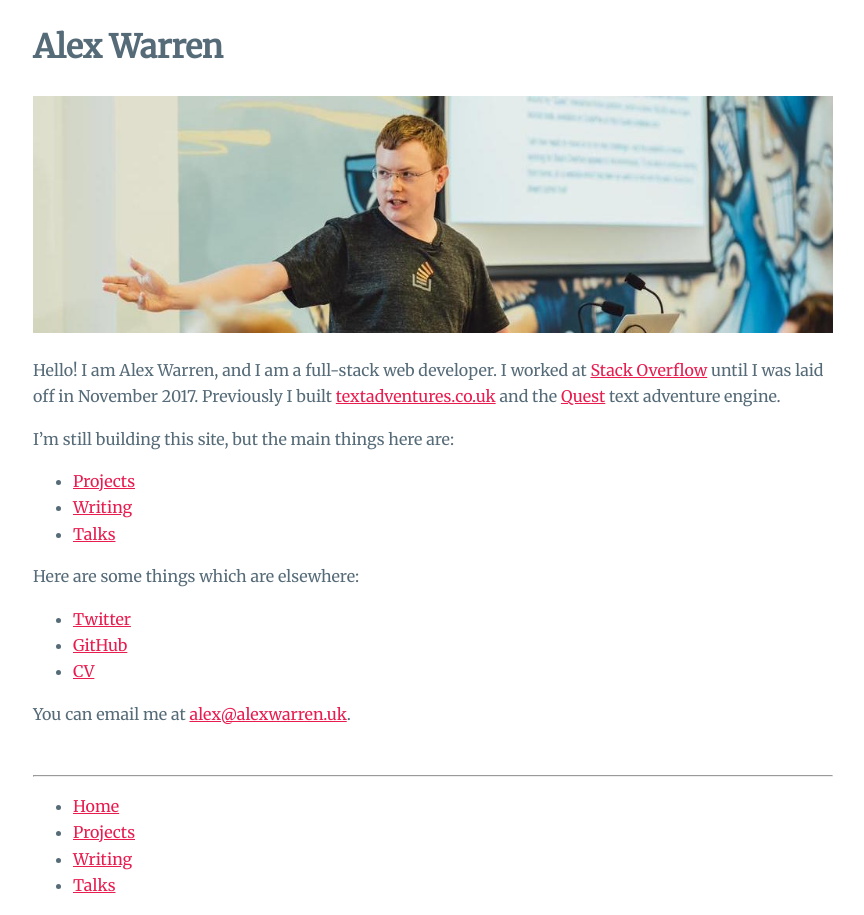
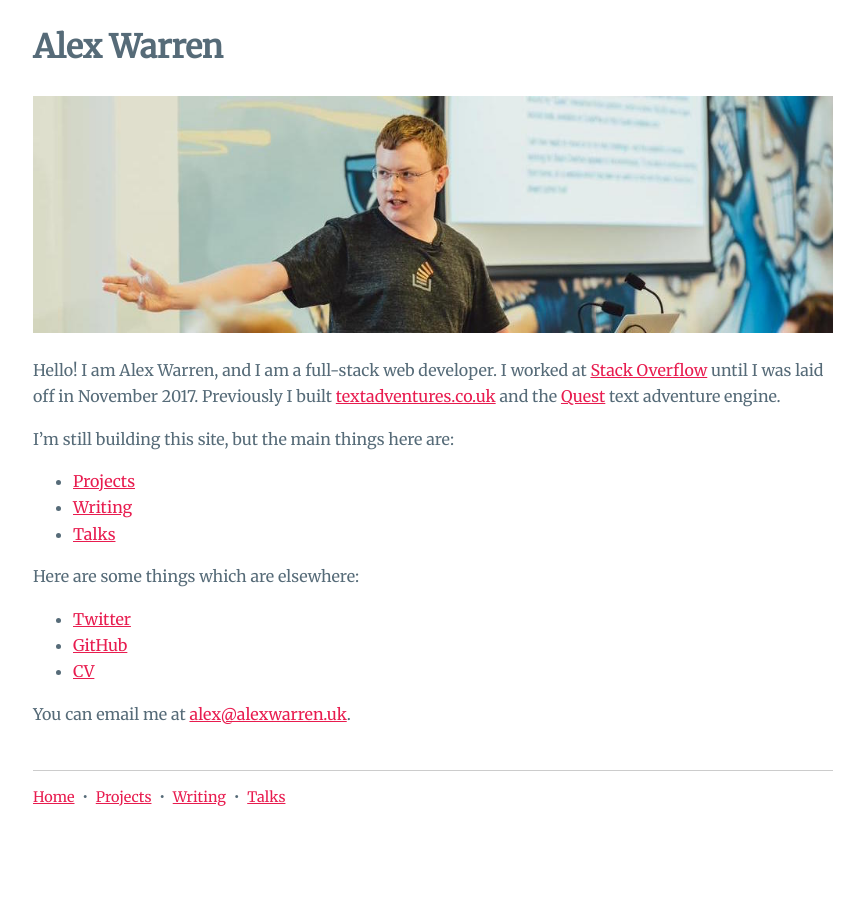
Before and after one commit to alexwarren/alexwarren.github.io, a Jekyll site: the page built from index.md, in a window 1280 px wide. Shown: the whole page, without its empty margins (207-1071 px from the left). Built offline with Jekyll 4.4.1, drawn with Linux system fonts in a browser that asks for light colours.

Commit message:
Footer style

```diff
--- a/_layouts/page.html
+++ b/_layouts/page.html
@@ -21,14 +21,13 @@
       {{content}}
     </div>
 
-    <div class="footer">
-      <hr/>
+    <footer>
       <ul>
         <li><a href="{{site.baseurl}}/">Home</a></li>
         <li><a href="{{site.baseurl}}/projects/">Projects</a></li>
         <li><a href="{{site.baseurl}}/writing/">Writing</a></li>
         <li><a href="{{site.baseurl}}/talks/">Talks</a></li>
       </ul>
-    </div>
+    </footer>
   </body>
 </html>
--- a/aw.css
+++ b/aw.css
@@ -62,8 +62,22 @@
 	text-align: right;
 }
 
-div.footer {
+footer {
 	margin-top: 3em;
+	font-size: 90%;
+	border-top: 1px solid #ccc;
+}
+
+footer ul {
+	padding: 0;
+}
+
+footer ul > li {
+	display: inline-block;
+}
+
+footer ul > li:not(:first-child):before {
+	content: " ・ ";
 }
 
 .text-muted {
```
